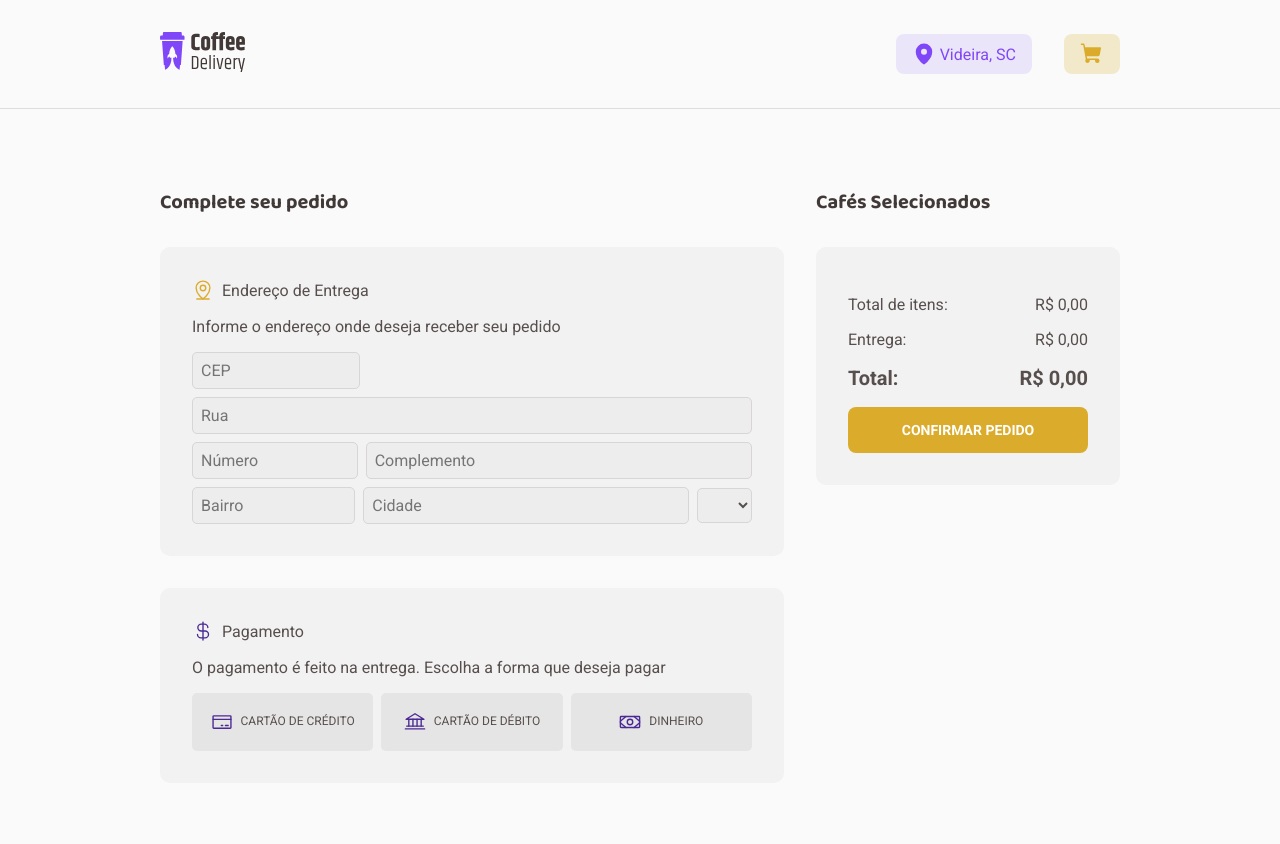
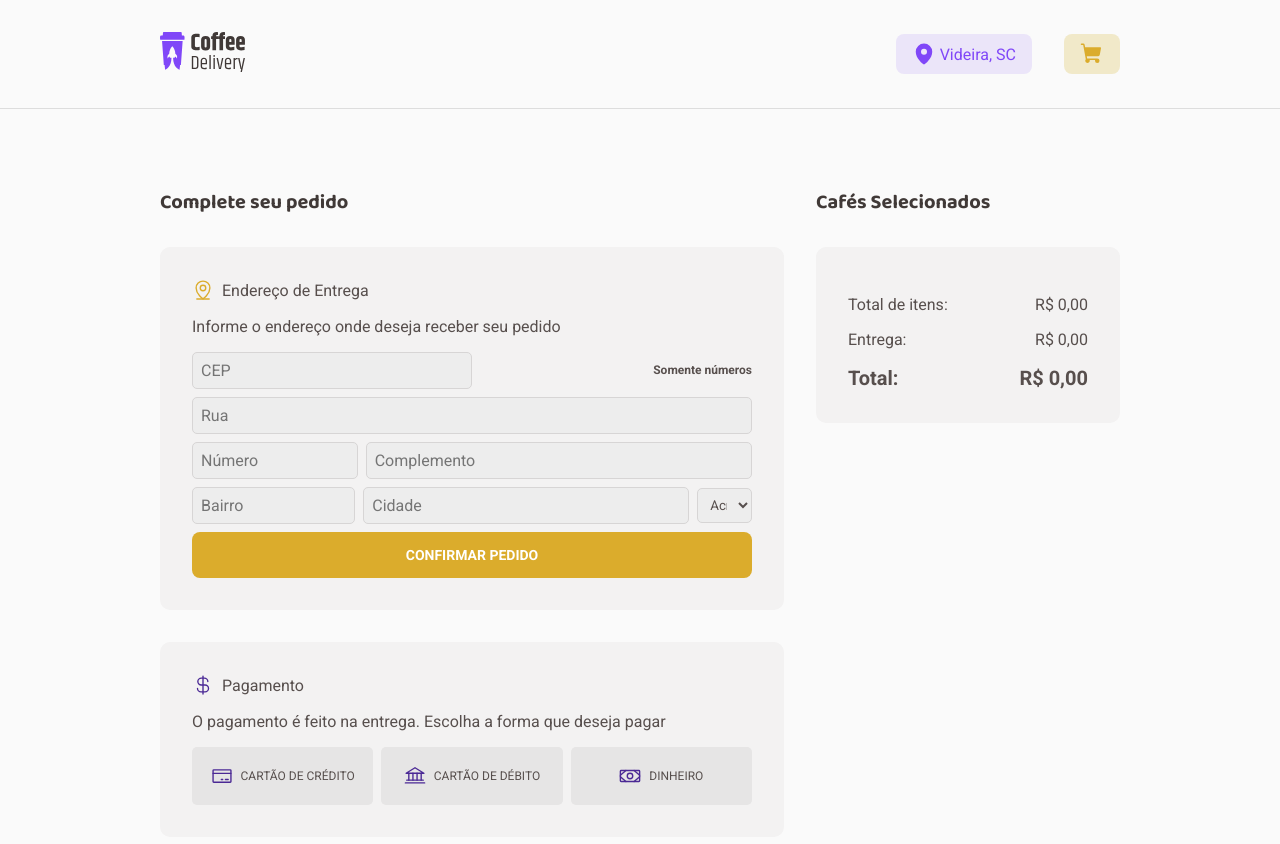
Before and after one commit to m-piovesan/coffeeDelivery, a React (Vite) app: page /checkout in a window 1280 px wide. Shown: the top 844 px of the page. Built offline with nearby package versions, Linux system fonts and the light colour scheme.

Commit message:
payment button seems to be working

```diff
--- a/src/contexts/AddressContext.tsx
+++ b/src/contexts/AddressContext.tsx
@@ -1,4 +1,4 @@
-import { createContext, useContext, ReactNode, useEffect, useReducer, useState } from "react";
+import { createContext, useContext, ReactNode, useEffect, useReducer } from "react";
 
 interface AddressContextType {
     address: {
--- a/src/pages/Checkout/index.tsx
+++ b/src/pages/Checkout/index.tsx
@@ -16,51 +16,36 @@ import {
 import { BaseInput } from './components/input'
 import { MapPinLine, CurrencyDollar, Money, CreditCard, Bank } from 'phosphor-react';
 
-import { SubmitHandler, useForm, SubmitErrorHandler } from 'react-hook-form';
-import { useState, useEffect } from 'react';
-import { useNavigate } from 'react-router-dom';
+import { useState } from 'react';
+import { useForm } from 'react-hook-form';
 
 import { z } from 'zod'
 import { zodResolver } from '@hookform/resolvers/zod'
 
-// tipagem dos inputs
-export type FormInputs = {
-    cep: number
-    street: string
-    number: string
-    complement: string
-    neighborhood: string
-    city: string
-    state: string
-    paymentMethod: 'credit' | 'debit' | 'cash' | ''
-}
-
 // schema de validação
-const newOrder = z.object({
-        cep: z.number({ invalid_type_error: 'Informe o CEP' }),
+const newOrderSchema = z.object({
+        cep: z.string().min(8, 'Informe um CEP válido'),
         street: z.string().min(1, 'Informe a rua'),
         number: z.string().min(1, 'Informe o número'),
         complement: z.string(),
         neighborhood: z.string().min(1, 'Informe o bairro'),
         city: z.string().min(1, 'Informe a cidade'),
         state: z.string().min(1, 'Informe a UF'),
-        paymentMethod: z.enum(['credit', 'debit', 'cash'], {
-        invalid_type_error: 'Informe um método de pagamento',
+        paymentMethod: z.enum(['credit', 'debit', 'cash', ''], {
+            invalid_type_error: 'Informe um método de pagamento',
     }),
 })
 
 // tipagem do resultado da validação
-export type OrderInfo = z.infer<typeof newOrder>
+type OrderInfo = z.infer<typeof newOrderSchema>
 
 export function Checkout() {
-    const navigate = useNavigate()
-
-    const { register, handleSubmit, setValue, formState: { errors } } = useForm<FormInputs>({
-        resolver: zodResolver(newOrder),
+    const { register, handleSubmit } = useForm<OrderInfo>({
+        resolver: zodResolver(newOrderSchema),
     });
 
-    const [inputInfo, setInputInfo] = useState<FormInputs>({
-        cep: 0,
+    const [inputInfo, setInputInfo] = useState<OrderInfo>({
+        cep: '',
         street: '',
         number: '',
         complement: '',
@@ -70,27 +55,18 @@ export function Checkout() {
         paymentMethod: ''
     })
 
-    // Atualize os valores dos inputs quando inputInfo mudar
-    useEffect(() => {
-        Object.keys(inputInfo).forEach((key) => setValue(key as keyof FormInputs, inputInfo[key]));
-    }, [inputInfo, setValue]);
+    // Função para lidar com o envio do formulário, recebe como parâmetro os dados do formulário
+    function handleFormSubmit(data: OrderInfo) {
+        setInputInfo(data)
+    }
 
-    // Função para lidar com o envio do formulário
-    const onSubmit: SubmitHandler<FormInputs> = (data) => {
-        // Os dados do formulário são validados pelo Zod automaticamente pelo RHF
-        // Se a validação for bem-sucedida, você pode proceder com o armazenamento dos dados e a navegação
-        localStorage.setItem('formData', JSON.stringify(data));
-        navigate('/success');
-    };
-
-    // Função para lidar com erros de validação
-    const onError: SubmitErrorHandler<FormInputs> = (errors) => {
-        console.error('vai se fude:', errors);
-    };
-
-    function handlePaymentButtonClick(paymentMethod: 'credit' | 'debit' | 'cash') {
+    // Função para lidar com o clique nos botões de pagamento
+    function handlePaymentButtonClick(paymentMethod: 'credit' | 'debit' | 'cash' | '') {
+        event.preventDefault();
         setInputInfo({ ...inputInfo, paymentMethod })
     }
+
+    console.log(inputInfo)
 
     return (
         <LandingPage>
@@ -105,14 +81,16 @@ export function Checkout() {
 
                     <p>Informe o endereço onde deseja receber seu pedido</p>
 
-                    <IBForm>
+                    <IBForm onSubmit={handleSubmit(handleFormSubmit)}>
                         <Row>
                             <BaseInput
-                                width="30%"
+                                width="50%"
                                 id="cep"
                                 placeholder="CEP"
                                 {...register('cep', { valueAsNumber: true })}
                             />
+
+                            <p>Somente números</p>
                         </Row>
 
                         <Row>
@@ -181,6 +159,10 @@ export function Checkout() {
                                 <option value="TO">Tocantins</option>
                             </UFSelect>
                         </Row>
+
+                        <ConfirmButton onClick={handleSubmit(handleFormSubmit)} type='submit'>
+                            <p>Confirmar Pedido</p>
+                        </ConfirmButton>
                     </IBForm>
 
                 </InfoBox>
@@ -247,9 +229,9 @@ export function Checkout() {
                         </PriceRow>
                     </PriceDisplay>
 
-                    <ConfirmButton to="/success" title='home' onClick={handleSubmit(onSubmit, onError)}>
+                    {/* <ConfirmButton type='submit'>
                         <p>Confirmar Pedido</p>
-                    </ConfirmButton>
+                    </ConfirmButton> */}
 
                 </InfoBox>
 
--- a/src/pages/Checkout/styles.ts
+++ b/src/pages/Checkout/styles.ts
@@ -1,7 +1,5 @@
 import styled from "styled-components";
 import { mixins } from '../../styles/mixins'
-
-import { NavLink } from 'react-router-dom';
 
 interface StyledPaymentButtonProps {
     isSelected?: boolean;
@@ -50,7 +48,7 @@ export const IBTitle = styled.div`
     flex-direction: row; /* Mantém os dois primeiros elementos na mesma linha */
 `;
 
-export const IBForm = styled.div`
+export const IBForm = styled.form`
     display: flex;
     gap: .5rem;
     flex-direction: column;
@@ -63,6 +61,10 @@ export const Row = styled.div`
     justify-content: space-between;
     flex-direction: row;
     gap: 0.5rem;
+
+    p {
+        ${mixins.fonts.textXS};
+    }
 `
 
 export const UFSelect = styled.select`
@@ -143,7 +145,7 @@ export const PriceRow = styled.div`
     }
 `
 
-export const ConfirmButton = styled(NavLink)`
+export const ConfirmButton = styled.button`
     width: 100%;
 
     display: flex;
--- a/src/pages/Success/index.tsx
+++ b/src/pages/Success/index.tsx
@@ -12,10 +12,10 @@ import { Icon } from '../../components/icon'
 import Motoboy from '../../assets/motoboy.svg'
 import { MapPin, CurrencyDollar, Timer } from 'phosphor-react'
 
-import { useAddress } from '../../contexts/AddressContext'
+// import { useAddress } from '../../contexts/AddressContext'
 
 export function Success() {
-    const { address } = useAddress();
+    // const { address } = useAddress();
 
     return (
         <LandingPage>
@@ -30,8 +30,8 @@ export function Success() {
                                 <MapPin weight="fill" color='white' />
                             </Icon>
                             <OrderDetailsText>
-                                <p>Entrega em {address.street}, {address.number}</p>
-                                <p>{address.neighborhood} - {address.city}, {address.state}</p>
+                                {/* <p>Entrega em {address.street}, {address.number}</p>
+                                <p>{address.neighborhood} - {address.city}, {address.state}</p> */}
                             </OrderDetailsText>
                         </OrderDetailsRow>
 
--- a/src/pages/Success/styles.ts
+++ b/src/pages/Success/styles.ts
@@ -34,7 +34,7 @@ export const GradientBorder = styled.div`
     width: 100%;
 
     border: double 1px transparent;
-    background-image: linear-gradient(white, white), linear-gradient(to right, ${props => props.theme['yellow-700']}, ${props => props.theme['purple-700']});
+    background-image: linear-gradient(${props => props.theme['bg']}, ${props => props.theme['bg']}), linear-gradient(to right, ${props => props.theme['yellow-700']}, ${props => props.theme['purple-700']});
     background-origin: border-box;
     background-clip: content-box, border-box;
     border-radius: 5px 50px;
```
Lines whose indentation alone changed are shown as unchanged.
